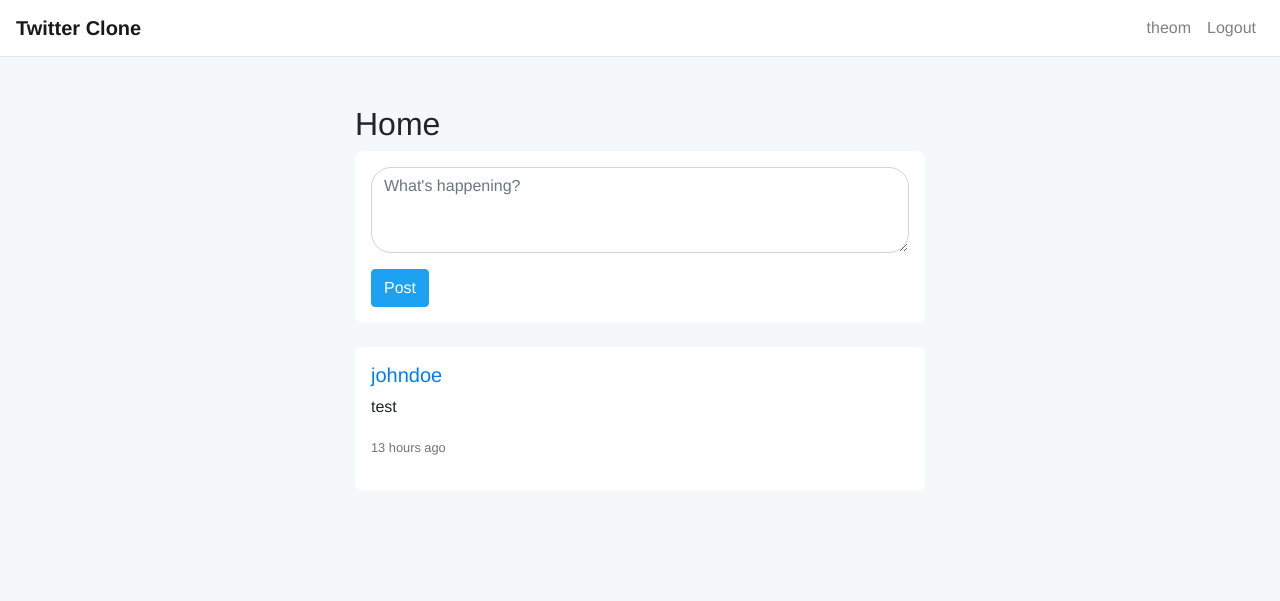
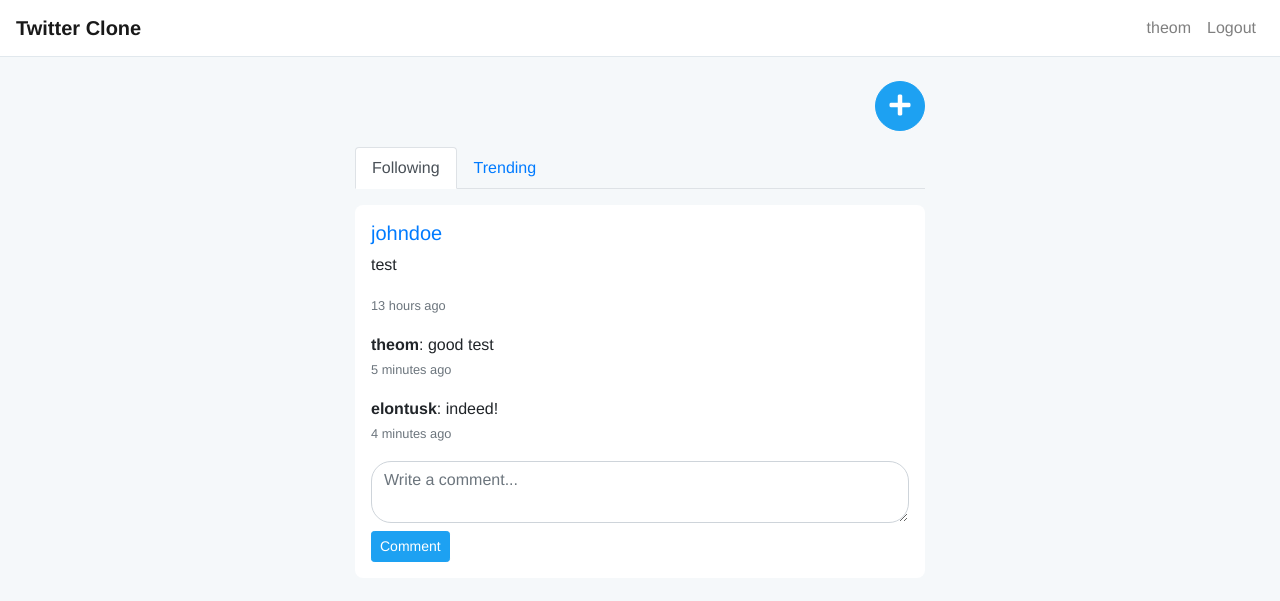
Before and after one commit to ctfbruce/hivemind, a Django app: page / in a window 1280 px wide. Shown: the top 601 px of the page. Run offline with Django 4.2, Linux system fonts and the light colour scheme; a user stored in the database is signed in; data comes from the database, SQL or seed files in the repository; both versions use the stored data as it was after the commit; some libraries are stand-ins or nearby versions.

Commit message:
added comment feature and (random) trending page

```diff
--- a/sandbox/comments/models.py
+++ b/sandbox/comments/models.py
@@ -1,5 +1,17 @@
 from django.db import models
+from django.contrib.auth.models import User
+from posts.models import Post
 
-# Create your models here.
-class Comment():
-    pass
+class Comment(models.Model):
+    """Model representing a comment on a post."""
+    post = models.ForeignKey(
+        Post, on_delete=models.CASCADE, related_name='comments'
+    )
+    author = models.ForeignKey(
+        User, on_delete=models.CASCADE, related_name='comments'
+    )
+    content = models.TextField(max_length=280)
+    created_at = models.DateTimeField(auto_now_add=True)
+
+    def __str__(self):
+        return f"{self.author.username} on Post {self.post.id}: {self.content[:50]}"
--- /dev/null
+++ b/sandbox/comments/templates/comments/partials/comment_box.html
@@ -0,0 +1,15 @@
+<!-- comments/templates/comments/partials/comment_box.html -->
+{% if user.is_authenticated %}
+    <form method="post" action="{% url 'comments:add_comment' post.id %}">
+        {% csrf_token %}
+        <div class="form-group mb-2">
+            <textarea name="content" rows="2" class="form-control"
+                      placeholder="Write a comment..."></textarea>
+        </div>
+        <button type="submit" class="btn btn-sm btn-primary">
+            Comment
+        </button>
+    </form>
+{% else %}
+    <p>Please <a href="{% url 'login' %}">login</a> to comment.</p>
+{% endif %}
--- /dev/null
+++ b/sandbox/comments/templates/comments/partials/comment_section.html
@@ -0,0 +1,16 @@
+{% load humanize %}
+<!-- comments/templates/comments/partials/comment_section.html -->
+<div class="comments">
+    {% if post.comments.exists %}
+        {% for comment in post.comments.all %}
+            <div class="comment mb-2">
+                <strong>{{ comment.author.username }}</strong>: {{ comment.content }}
+                <p class="text-muted">
+                    <small>{{ comment.created_at|naturaltime }}</small>
+                </p>
+            </div>
+        {% endfor %}
+    {% else %}
+        <p>No comments yet.</p>
+    {% endif %}
+</div>
--- /dev/null
+++ b/sandbox/comments/urls.py
@@ -0,0 +1,8 @@
+from django.urls import path
+from . import views
+
+app_name = 'comments'  # Namespacing the URLs
+
+urlpatterns = [
+    path('add/<int:post_id>/', views.add_comment, name='add_comment'),
+]
--- a/sandbox/posts/forms.py
+++ b/sandbox/posts/forms.py
@@ -1,5 +1,4 @@
 # posts/forms.py
-
 from django import forms
 from .models import Post
 
--- /dev/null
+++ b/sandbox/posts/templates/posts/partials/new_post_form.html
@@ -0,0 +1,5 @@
+<form method="post" id="new-post-form">
+    {% csrf_token %}
+    {{ form.as_p }}
+    <button type="submit" class="btn btn-primary">Post</button>
+</form>
--- /dev/null
+++ b/sandbox/posts/templates/posts/partials/post_card.html
@@ -0,0 +1,7 @@
+<div class="card mb-3">
+    <div class="card-body">
+        {% include 'posts/partials/post_content.html' %}
+        {% include 'comments/partials/comment_section.html' %}
+        {% include 'comments/partials/comment_box.html' %}
+    </div>
+</div>
--- /dev/null
+++ b/sandbox/posts/templates/posts/partials/post_content.html
@@ -0,0 +1,11 @@
+{% load humanize %}
+<!-- posts/templates/posts/partials/post_content.html -->
+<h5>
+    <a href="{% url 'profile' post.author.username %}">
+        {{ post.author.username }}
+    </a>
+</h5>
+<p>{{ post.content }}</p>
+<p class="text-muted">
+    <small>{{ post.created_at|naturaltime }}</small>
+</p>
--- a/sandbox/posts/views.py
+++ b/sandbox/posts/views.py
@@ -1,13 +1,14 @@
 # posts/views.py
-
 from django.shortcuts import render, redirect
 from django.contrib.auth.decorators import login_required
 from .models import Post
 from .forms import PostForm
+from django.contrib.auth.models import User
+import random
 
 @login_required
 def home_view(request):
-    """Display the home feed."""
+    """Display the home feed with 'Following' and 'Trending' tabs."""
     if request.method == 'POST':
         form = PostForm(request.POST)
         if form.is_valid():
@@ -17,10 +18,18 @@ def home_view(request):
             return redirect('home')
     else:
         form = PostForm()
+    # Following posts
     following_profiles = request.user.profile.following.all()
-    posts = Post.objects.filter(author__profile__in=following_profiles).order_by('-created_at')
+    following_posts = Post.objects.filter(author__profile__in=following_profiles).order_by('-created_at')
+
+    # Trending posts (random posts from other users)
+    all_users = User.objects.exclude(id=request.user.id)
+    random_users = all_users.order_by('?')[:10]  # Randomly select 10 users
+    trending_posts = Post.objects.filter(author__in=random_users).order_by('-created_at')[:20]
+
     context = {
         'form': form,
-        'posts': posts,
+        'following_posts': following_posts,
+        'trending_posts': trending_posts,
     }
     return render(request, 'home.html', context)
--- a/sandbox/sandbox/urls.py
+++ b/sandbox/sandbox/urls.py
@@ -24,6 +24,7 @@ urlpatterns = [
     path('admin/', admin.site.urls),
     path('users/', include('users.urls')),
     path('', include('posts.urls')),
+    path('comments/', include('comments.urls', namespace='comments')),
 
     ]
 if settings.DEBUG:
--- a/sandbox/static/css/style.css
+++ b/sandbox/static/css/style.css
@@ -60,3 +60,24 @@ textarea.form-control {
 .navbar-nav .nav-link {
     font-weight: 500;
 }
+
+.btn-circle {
+    width: 50px;
+    height: 50px;
+    border-radius: 50%;
+    padding: 6px 0;
+    font-size: 24px;
+    text-align: center;
+    line-height: 1.428571429;
+}
+
+.btn-primary.btn-circle {
+    background-color: #1da1f2;
+    border-color: #1da1f2;
+    color: #fff;
+}
+
+.btn-primary.btn-circle:hover {
+    background-color: #0d95e8;
+    border-color: #0d95e8;
+}
--- a/sandbox/static/js/main.js
+++ b/sandbox/static/js/main.js
@@ -0,0 +1,14 @@
+document.addEventListener('DOMContentLoaded', function () {
+    const newPostButton = document.getElementById('new-post-button');
+    const newPostFormContainer = document.getElementById('new-post-form-container');
+
+    newPostButton.addEventListener('click', function () {
+        // Toggle the display of the new post form
+        console.log("i am pressed");
+        if (newPostFormContainer.style.display === 'none') {
+            newPostFormContainer.style.display = 'block';
+        } else {
+            newPostFormContainer.style.display = 'none';
+        }
+    });
+});
--- a/sandbox/templates/base.html
+++ b/sandbox/templates/base.html
@@ -11,6 +11,8 @@
     <link rel="stylesheet" href="https://stackpath.bootstrapcdn.com/bootstrap/4.5.2/css/bootstrap.min.css">
     <!-- Custom CSS -->
     <link rel="stylesheet" href="{% static 'css/style.css' %}">
+    <link rel="stylesheet" href="https://cdnjs.cloudflare.com/ajax/libs/font-awesome/5.15.1/css/all.min.css">
+
 </head>
 <body>
     <!-- Navbar -->
--- a/sandbox/templates/home.html
+++ b/sandbox/templates/home.html
@@ -1,33 +1,55 @@
 <!-- templates/home.html -->
 {% extends 'base.html' %}
+{% load static %}
 {% load humanize %}
 
 {% block content %}
-<div class="container mt-5">
-    <h2>Home</h2>
-    {% if user.is_authenticated %}
-        <div class="card mb-4">
-            <div class="card-body">
-                <form method="post">
-                    {% csrf_token %}
-                    {{ form.as_p }}
-                    <button type="submit" class="btn btn-primary">Post</button>
-                </form>
-            </div>
+<div class="container mt-4">
+
+    <!-- '+' Icon to trigger new post form -->
+    <div class="text-right mb-3">
+        <button id="new-post-button" class="btn btn-primary btn-circle">
+            <i class="fas fa-plus"></i>
+        </button>
+    </div>
+
+    <!-- New Post Form (Hidden by default) -->
+    <div id="new-post-form-container" style="display: none;">
+        {% include 'posts/partials/new_post_form.html' %}
+    </div>
+
+    <!-- Tabs for Trending and Following -->
+    <ul class="nav nav-tabs mb-3" id="feedTabs" role="tablist">
+        <li class="nav-item">
+            <a class="nav-link active" id="following-tab" data-toggle="tab" href="#following" role="tab" aria-controls="following" aria-selected="true">Following</a>
+        </li>
+        <li class="nav-item">
+            <a class="nav-link" id="trending-tab" data-toggle="tab" href="#trending" role="tab" aria-controls="trending" aria-selected="false">Trending</a>
+        </li>
+    </ul>
+
+    <div class="tab-content" id="feedTabsContent">
+        <!-- Following Tab Pane -->
+        <div class="tab-pane fade show active" id="following" role="tabpanel">
+            {% if following_posts %}
+                {% for post in following_posts %}
+                    {% include 'posts/partials/post_card.html' with post=post %}
+                {% endfor %}
+            {% else %}
+                <p>No posts to show. Follow some users to see their posts here.</p>
+            {% endif %}
         </div>
-        {% for post in posts %}
-            <div class="card mb-3">
-                <div class="card-body">
-                    <h5><a href="{% url 'profile' post.author.username %}">{{ post.author.username }}</a></h5>
-                    <p>{{ post.content }}</p>
-                    <p class="text-muted"><small>{{ post.created_at|naturaltime }}</small></p>
-                </div>
-            </div>
-        {% empty %}
-            <p>No posts to show.</p>
-        {% endfor %}
-    {% else %}
-        <p>Please <a href="{% url 'login' %}">login</a> to see your feed.</p>
-    {% endif %}
+
+        <!-- Trending Tab Pane -->
+        <div class="tab-pane fade" id="trending" role="tabpanel">
+            {% if trending_posts %}
+                {% for post in trending_posts %}
+                    {% include 'posts/partials/post_card.html' with post=post %}
+                {% endfor %}
+            {% else %}
+                <p>No trending posts at the moment.</p>
+            {% endif %}
+        </div>
+    </div>
 </div>
 {% endblock %}
```
Also changed, not shown: sandbox/comments/admin.py (+8 -11 lines), sandbox/comments/forms.py (added, +18 -0 lines), sandbox/comments/views.py (+22 -2 lines), sandbox/comments/migrations/0001_initial.py (added), sandbox/db.sqlite3.
